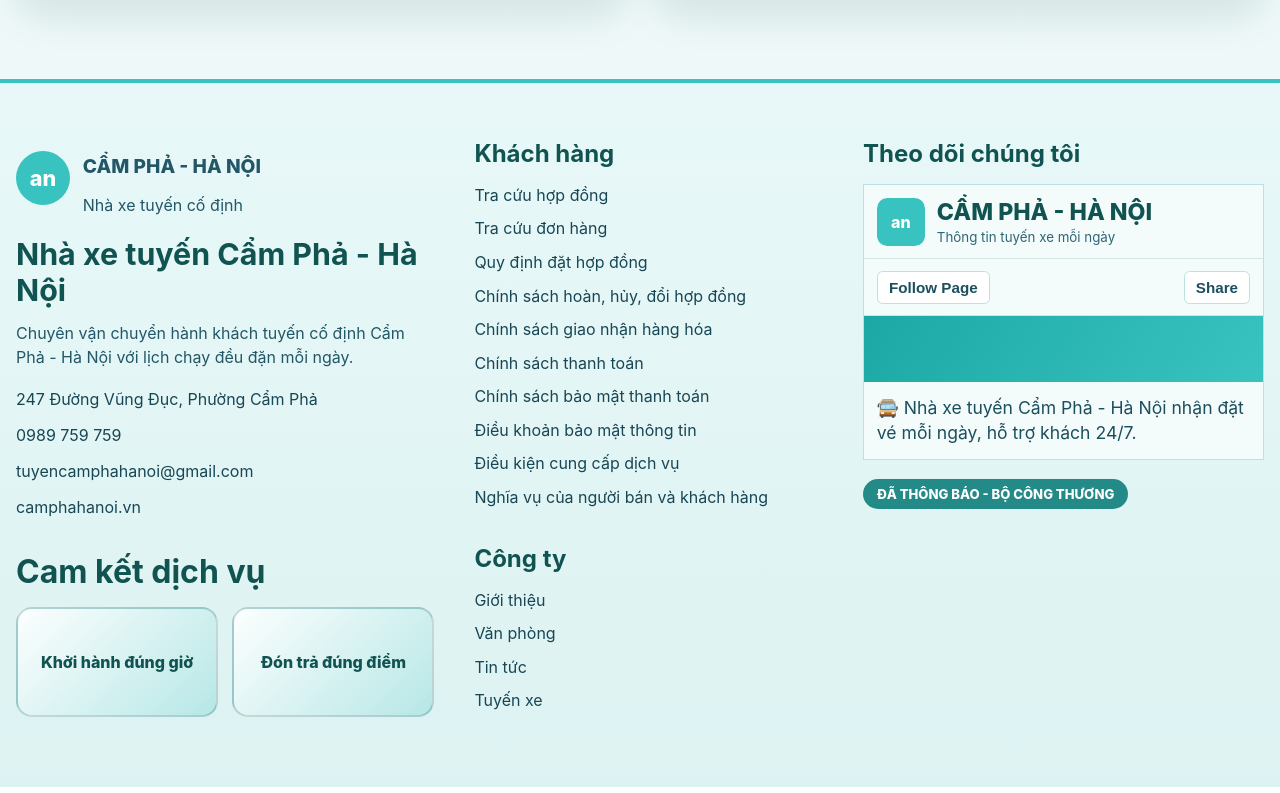
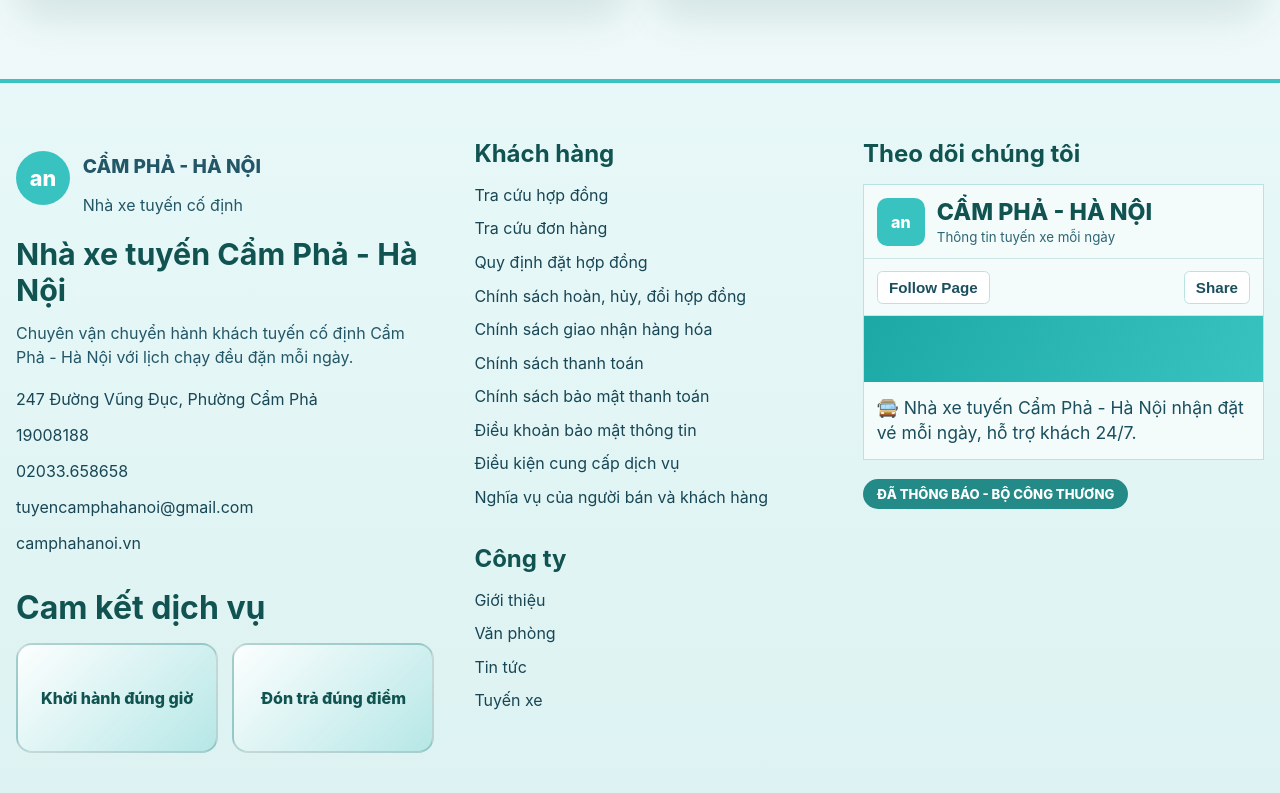
Before and after one commit to sonnhfit/nhaxeannhien, a React (Vite) app: page / in a window 1280 px wide. Shown: the part 4587-5380 px from the top of the page. Built offline with nearby package versions, Linux system fonts and the light colour scheme.

Commit message:
Update hotline numbers on website

```diff
--- a/src/App.jsx
+++ b/src/App.jsx
@@ -643,7 +643,10 @@ function App() {
             <ul className="footer-contact-list">
               <li>247 Đường Vũng Đục, Phường Cẩm Phả</li>
               <li>
-                <a href="tel:0989759759">0989 759 759</a>
+                <a href="tel:19008188">19008188</a>
+              </li>
+              <li>
+                <a href="tel:02033658658">02033.658658</a>
               </li>
               <li>
                 <a href="mailto:tuyencamphahanoi@gmail.com">tuyencamphahanoi@gmail.com</a>
```
